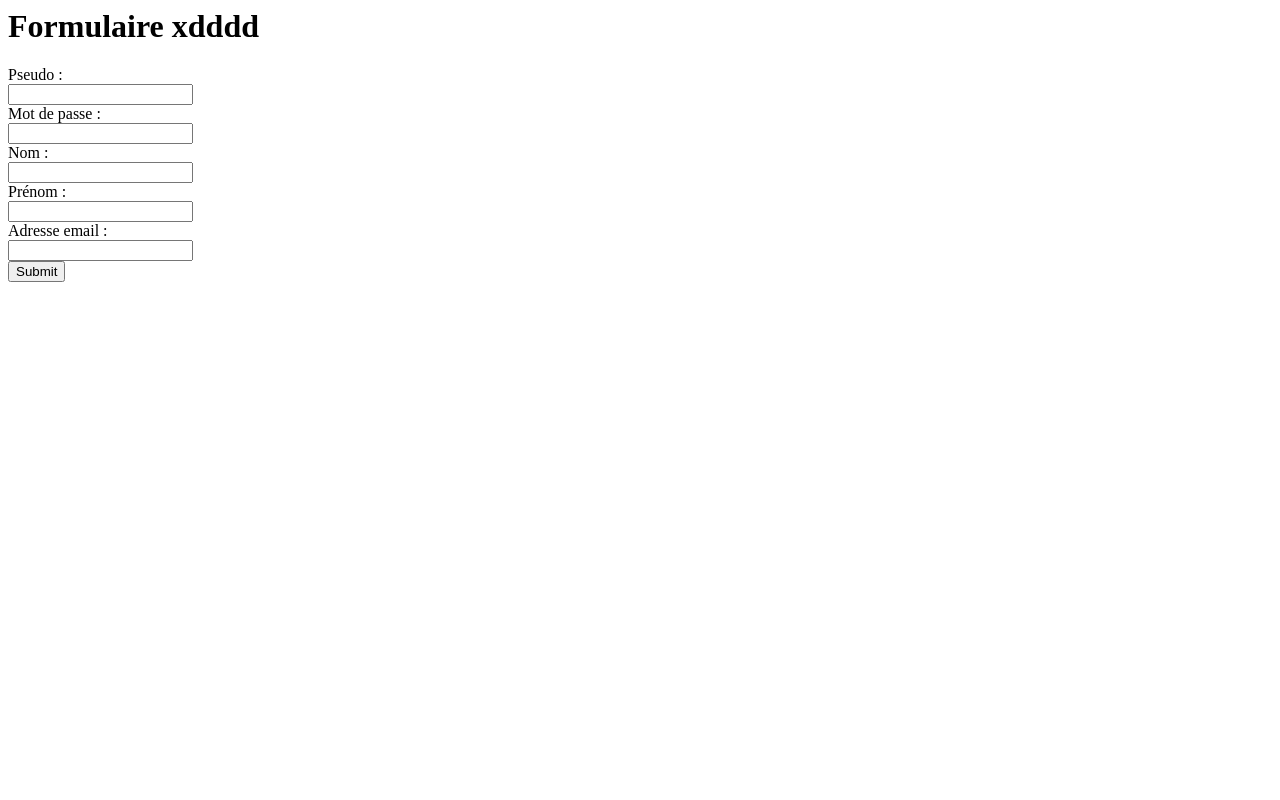
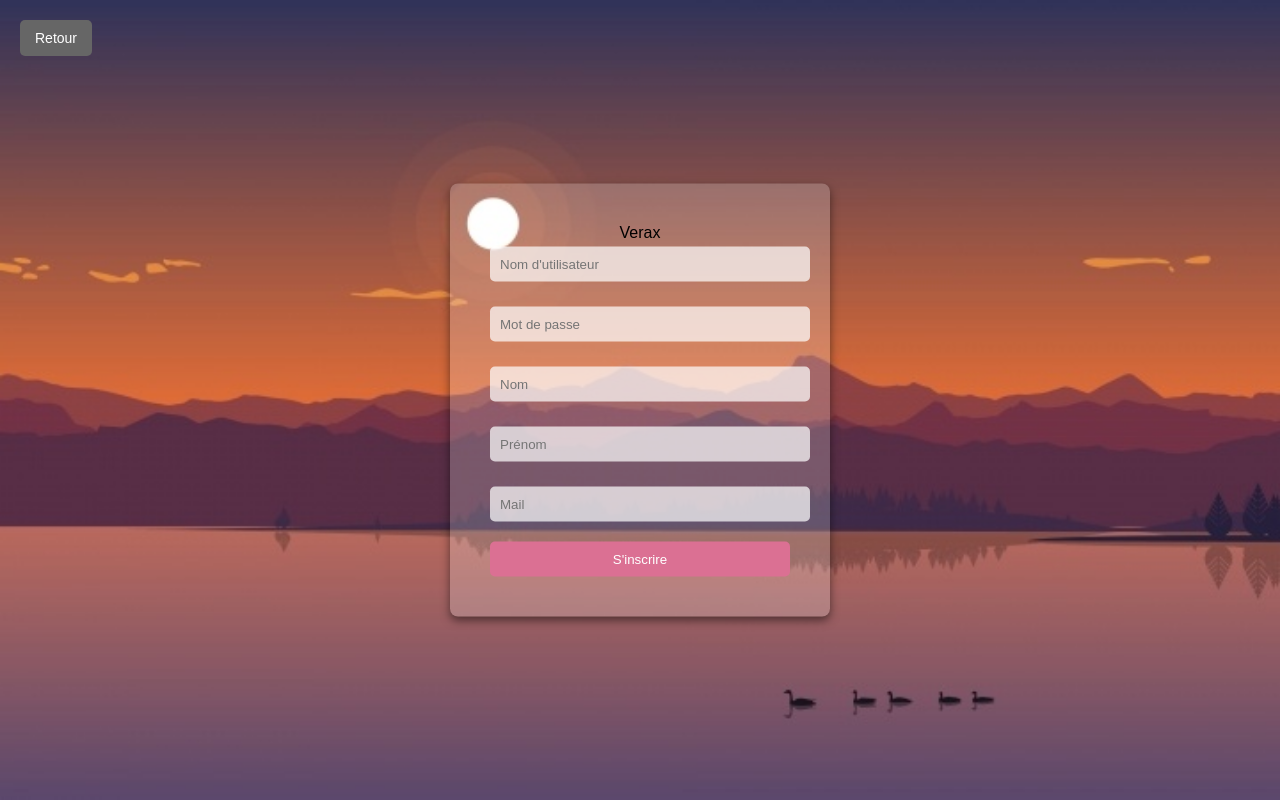
Before and after one commit to tonyfgs/Verax, a PHP site: page /Vue/inscription.php in a window 1280 px wide. Run offline with PHP 8.4, Linux system fonts and the light colour scheme.

Commit message:
Fix connexion/inscription.php

```diff
--- a/PHP/Vue/inscription.php
+++ b/PHP/Vue/inscription.php
@@ -1,3 +1,6 @@
+<!DOCTYPE html>
+<html>
+    <body>
 <?php
 
 session_start();
@@ -9,26 +12,50 @@ if (isset($_SESSION['pseudo'])) {
 
 else {
     ?>
-        <html>
-            <body>
-                <h1>Formulaire xdddd</h1>
-                <form action="/Verax/PHP/DAL/verifInscription.php" method="post">
-                    <label for="pseudo">Pseudo :</label><br>
-                    <input type="text" id="pseudo" name="pseudo" required><br>
-                    <label for="mdp">Mot de passe :</label><br>
-                    <input type="password" id="mdp" name="mdp" required><br>
-                    <label for="nom">Nom :</label><br>
-                    <input type="text" id="nom" name="nom" required><br>
-                    <label for="prenom">Prénom :</label><br>
-                    <input type="text" id="prenom" name="prenom" required><br>
-                    <label for="mail">Adresse email :</label><br>
-                    <input type="text" id="mail" name="mail" required><br>
-                    <input type="submit" value="Submit">
-                </form>
+        <!DOCTYPE html>
+    <head>
+        <meta charset="UTF-8">
+        <title>Inscription</title>
+        <link rel="stylesheet" href="../assets/css/Connexion.css">
+
+    </head>
+
+    <div class="bg">
+        <!-- Bouton de retour -->
+        <a href="javascript:history.back()" class="back-button">Retour</a>
+
+        <div class="login-container">
+            <div class="logo">Verax</div>
+            <form action="/Verax/PHP/DAL/verifInscription.php" method="post">
+                <div class="input-group">
+                    <input type="text" id="pseudo" placeholder="Nom d'utilisateur" name="pseudo" required>
+                </div>
+            <div class="input-group">
+                <input type="password" placeholder="Mot de passe" id="mdp" name="mdp" required>
+            </div>
+            <div class="input-group">
+                <input type="text" id="nom" name="nom" placeholder="Nom" required>
+            </div>
+            <div class="input-group">
+                <input type="text" id="prenom" name="prenom" placeholder="Prénom" required>
+            </div>
+            <div class="input-group">
+                <input type="text" id="mail" name="mail" placeholder="Mail" required>
+            </div>
+
+            <button class="btn" type="submit">S'inscrire</button> <br/>
+            </form>
+        </div>
+    </div>
 
 
-            </body>
+
+
+
     <?php
     }
 
     ?>
+
+        </body>
+    </html>
```
Also changed, not shown: PHP/Vue/connexion.php (+28 -1 lines).
